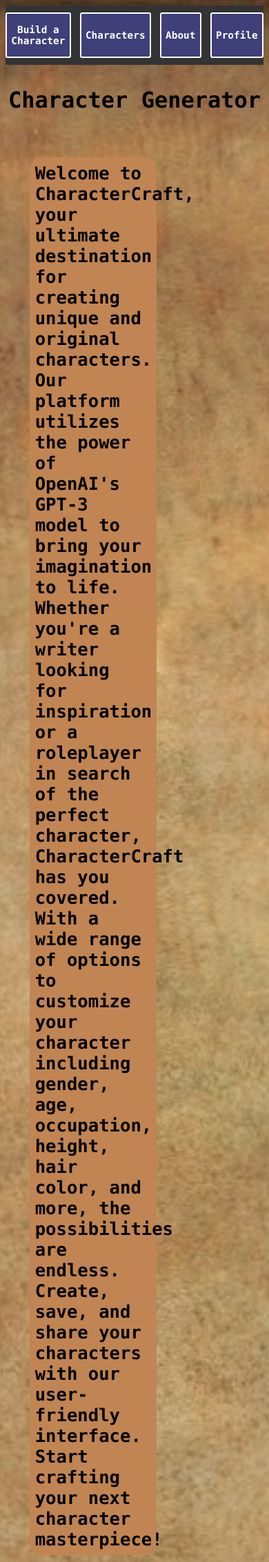
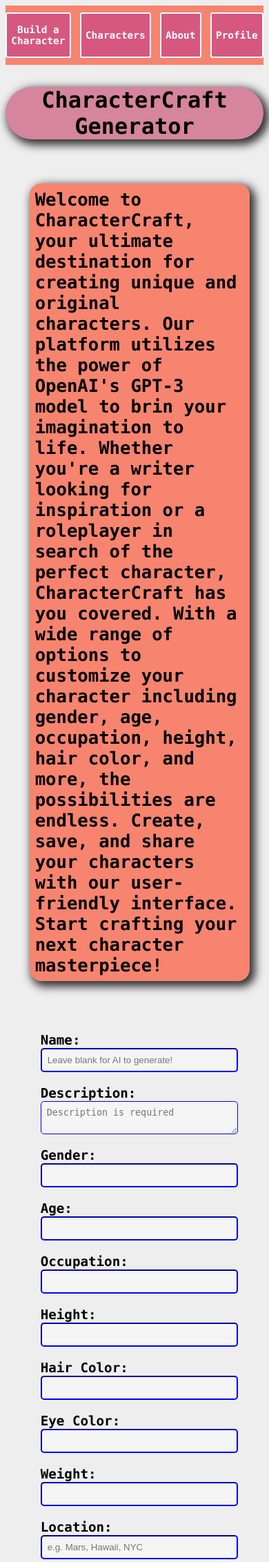
Before and after one commit to SaberSwordBoy/CharacterGenerator, a Flask app: page /chargen in a window 390 px wide. Shown: the top 2264 px of the page at 69% size. Run offline with Flask 2, Linux system fonts and the light colour scheme; the visitor is signed in with stand-in values (Sample User, id 1); parts of the project's set-up code (start-up, migrations or seed data) failed here and were passed over.

Commit message:
General visual layout and color changes

```diff
--- a/static/css/styles.css
+++ b/static/css/styles.css
@@ -1,35 +1,39 @@
-/* change the font and text color for the entire website */
-
-:root {
+/* change the font and text color for the entire website */ :root {
   /* CSS HEX */
   --linen: #000000ff;
-	--raw-sienna: #c08552ff;
+  --raw-sienna: #f7846f;
   --black: #000000ff;
   --mystic: #d65780ff;
   --emerald: #32936fff;
-
 }
 body {
 	color: var(--black);
 	font-family: Consolas, Arial;
-	background-color: var(--linen);
-	background-image: url("../background.jpg");
-
+	background-color: rgba(231,231,231,0.70);
 	font-weight: bold;
 	background-size: cover;
 	background-position: center;
 	background-repeat: repeat-y;
+	border-radius: 9px;
+	-webkit-box-shadow: 6px 15px 10px -84px #4A4A4A;
+	box-shadow: 6px 15px 10px -84px #4A4A4A;
+	align-items: center;
 }
-
 /* center and style the title */
-h1, h2{
+h1, h2 {
 	text-align: center;
 	font-size: 2rem;
 	font-weight: bold;
 	margin: 2rem 0;
 	color: var(--black);
+	-webkit-box-shadow: 5px 5px 13px 3px #2F2F2F;
+	box-shadow: 5px 5px 13px 3px #2F2F2F;
+	width: 100%;
+	top: auto;
+	align-content: center;
+	align-items: center;
+
 }
-
 /* style the container */
 .container {
   width: 90%; /* change the width of the container to 80% of the window */
@@ -37,33 +41,31 @@ h1, h2{
   display: flex;
   flex-wrap: wrap;
 }
-
 /* style the form inputs and labels */
 form {
   width: 100%; /* change the width of the form to 100% of the container */
   margin-right: 3%;
   padding: 1rem;
   flex: 2;
-
+  text-align: right;
   display: flex; /* use flex layout for the form */
   flex-wrap: wrap; /* allow elements to wrap to the next line if needed */
 }
 form label {
   font-size: 1.2rem;
   /*width: 20%; /* make the label take up 20% of the width of the form */
-    text-align: left; /* align the text to the right */
+  text-align: right; /* align the text to the right */
   padding-right: 1rem;
   align-self: center; /* center the label vertically */
   margin-top: auto;
   margin-bottom: auto;
   display: inline-block;
   width: fit-content;
-
   display: flex;
   width: 40%;
 }
 form input[type="text"], form textarea {
-	width: 50%;
+	width: 180%;
 	padding: 0.5rem;
 	border-radius: 5px;
 	border-color: #0000FF;
@@ -71,11 +73,9 @@ form input[type="text"], form textarea {
 	margin-top: auto;
 	margin-bottom: auto;
 }
-
 form textarea {
   height: 300%;
 }
-
 /* style the submit button */
 form input[type="submit"] {
 	background-color: var(--mystic);
@@ -84,22 +84,28 @@ form input[type="submit"] {
 	border: none;
 	font-size: 1rem;
 	cursor: pointer;
-    width: 70%;
+	width: 100%;
 	margin-top: 1rem;
 	border-radius: 5px;
 	transition: all 0.2s ease-in-out;
+	-webkit-box-shadow: 4px 5px 13px 3px #3E3E3E;
+	box-shadow: 4px 5px 13px 3px #3E3E3E;
 }
 form input[type="submit"]:hover {
 	background-color: var(--emerald);
+	width: 100%;
 }
-
 /* style the description */
 .description {
   width: 60%; /* change the width of the description to 18% of the container */
   padding: 1rem;
   flex: 1;
 }
-
+.chargen {
+	width: 85%; /* change the width of the description to 18% of the container */
+	padding: 1rem;
+	flex: 1;
+}
 /* style the output */
 .output {
   width: 90%; /* change the width of the output to 100% of the container */
@@ -108,7 +114,6 @@ form input[type="submit"]:hover {
   border-radius: 5px;
   margin-top: 2rem;
 }
-
 p {
   font-size: 1.2rem;
   margin: 1rem 0;
@@ -117,13 +122,12 @@ p {
   border-radius: 17px;
   width: 100%;
 }
-
 /* Style the character's ID */
 p:first-child {
 	background-color: var(--raw-sienna);
 	font-weight: bold;
+	margin-right: 22px;
 }
-
 ul {
   list-style-type: none;
   padding: 0;
@@ -131,20 +135,17 @@ ul {
   justify-content: center;
   text-align: center;
 }
-
 li {
   margin: 0.5rem 0;
   padding: 0.5rem;
   background-color: #f9f9f9;
   border-radius: 5px;
 }
-
 a {
   text-decoration: none;
   color: #faffff;
   font-size: 1.2rem;
-    background-color: #3f3f79;
-
+  background-color: var(--mystic);
   padding: 0.5rem 1rem;
   border: none;
   cursor: pointer;
@@ -153,16 +154,14 @@ a {
   border-radius: 5px;
   transition: all 0.2s ease-in-out;
 }
-
 nav {
   display: flex;
   justify-content: center;
   align-items: center;
   padding: 0.2rem;
-    background-color: #333;
+  background-color: var(--raw-sienna);
   color: #fff;
 }
-
 nav a {
   display: flex;
   align-items: center;
@@ -177,29 +176,23 @@ nav a {
   font-size: .9rem;
   border: 2px solid #fff;
   border-radius: 3px;
-
 }
-
 nav a:hover {
   color: #333;
   background-color: #fff;
 }
-
 #character-container {
   width: 80%;
   margin: 0 auto;
 }
-
 #character-name {
   text-align: center;
   font-size: 2.5em;
 }
-
 #character-details {
   display: flex;
   flex-wrap: wrap;
 }
-
 #character-detail-block {
   width: 30%;
   padding: 10px;
@@ -207,7 +200,6 @@ nav a:hover {
   background-color: #f2f2f2;
   border-radius: 10px;
 }
-
 #character-description {
   width: 80%;
   margin: 20px auto;
@@ -215,31 +207,41 @@ nav a:hover {
   background-color: #f2f2f2;
   border-radius: 10px;
 }
-
 @media only screen and (max-width: 600px) {
   .container {
     width: 100%; /* change the width of the container to 80% of the window */
     display: grid;
+	  grid-template-columns: 1;
+
+    gap: 10px;
+	  align-content: center;
+	  align-items: center;
+  }
+  .description {
+    width: 100%;
+	  grid-column: 1;
+	  grid-row: 1;
   }
 
-    .description {
-        width: 90%;
+	.chargen {
+		grid-column: 1;
+	  grid-row: 2;
 	}
 
   form label {
     display: flex;
-        width: 40%;
+    width: 90%;
   }
+
   p {
 	font-size: 1.6rem;
 	margin: 1rem 0;
-	padding: 0.5rem;
 	background-color: var(--raw-sienna);
 	border-radius: 17px;
-	width: 100%;
+	width: 180%;
+	-webkit-box-shadow: 5px 5px 13px 3px #2F2F2F;
   }
 }
-
 @media only screen and (max-width: 1100px) {
   .container {
     width: 90%;
@@ -249,6 +251,6 @@ nav a:hover {
   }
   form label {
 	display: flex;
-        width: 40%;
+	width: 269%;
   }
 }
--- a/templates/generator.html
+++ b/templates/generator.html
@@ -7,57 +7,47 @@
     </head>
     <body>
        {% include 'navigation.html' %}
-        <h1>Character Generator</h1>
+        <h1 style="border-radius: 49px; background-color: #D5859E;">CharacterCraft Generator</h1>
         <div class="container">
             <div class="description">
                     <p>Welcome to CharacterCraft, your ultimate destination for creating unique and original characters.
-                        Our platform utilizes the power of OpenAI's GPT-3 model to bring your imagination to life.
+                        Our platform utilizes the power of OpenAI's GPT-3 model to brin your imagination to life.
                         Whether you're a writer looking for inspiration or a roleplayer in search of the perfect character, CharacterCraft has you covered.
                         With a wide range of options to customize your character including gender, age, occupation, height, hair color, and more, the possibilities are endless.
                         Create, save, and share your characters with our user-friendly interface.<br>
                         Start crafting your next character masterpiece!</p>
                 </div>
-            <div class="description">
+            <div class="chargen">
                 <form method="post" action=".">
                     <label for="name">Name:</label>
                     <input type="text" id="name" name="name" placeholder="Leave blank for AI to generate!">
                     <br>
-                    <br>
                     <label for="description">Description:</label>
                     <textarea id="description" name="description" required placeholder="Description is required"></textarea>
                     <br>
-                    <br>
-                    <label for="gender">Gender:</label>
+<label for="gender">Gender:</label>
                     <input type="text" id="gender" name="gender">
-                    <br>
                     <br>
                     <label for="age">Age:</label>
                     <input type="text" id="age" name="age">
                     <br>
-                    <br>
                     <label for="occupation">Occupation:</label>
                     <input type="text" id="occupation" name="occupation">
-                    <br>
                     <br>
                     <label for="height">Height:</label>
                     <input type="text" id="height" name="height">
                     <br>
-                    <br>
                     <label for="hair_color">Hair Color:</label>
                     <input type="text" id="hair_color" name="hair_color">
-                    <br>
                     <br>
                     <label for="eye_color">Eye Color:</label>
                     <input type="text" id="eye_color" name="eye_color">
                     <br>
-                    <br>
                     <label for="weight">Weight:</label>
                     <input type="text" id="weight" name="weight">
                     <br>
-                    <br>
                     <label for="location">Location:</label>
                     <input type="text" id="location" name="location" placeholder="e.g. Mars, Hawaii, NYC">
-                    <br>
                     <br>
                     <input type="submit" value="Generate Character">
                 </form>
```
Lines whose indentation alone changed are shown as unchanged.
